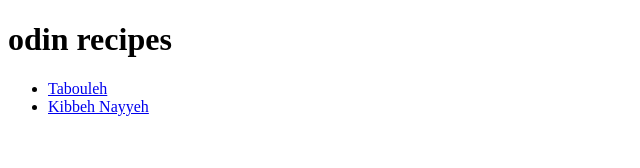
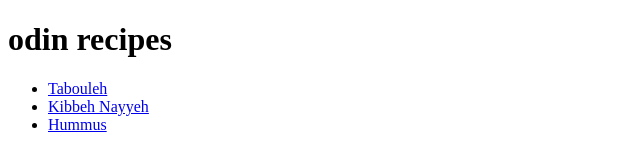
Before and after one commit to Nizo-yakamato/odin-recipes, a plain HTML site: page index.html in a window 1280 px wide. Shown: the full height of the page, 0-640 px from the left. Drawn offline with Linux system fonts and the light colour scheme.

Commit message:
Add the hummus link

```diff
--- a/index.html
+++ b/index.html
@@ -10,7 +10,7 @@
      <ul>
         <li> <a href="recipes/tabouleh.html" target="blank" rel="noopener noreferrer">Tabouleh</a></li>
         <li> <a href="recipes/kibbeh.html" target="blank" rel="noopener noreferrer">Kibbeh Nayyeh</a></li>
-
+        <li> <a href="recipes/hummus.html" target="blank" rel="noopener noreferrer">Hummus</a></li>
     </ul>
     </body>
 </html>
```
